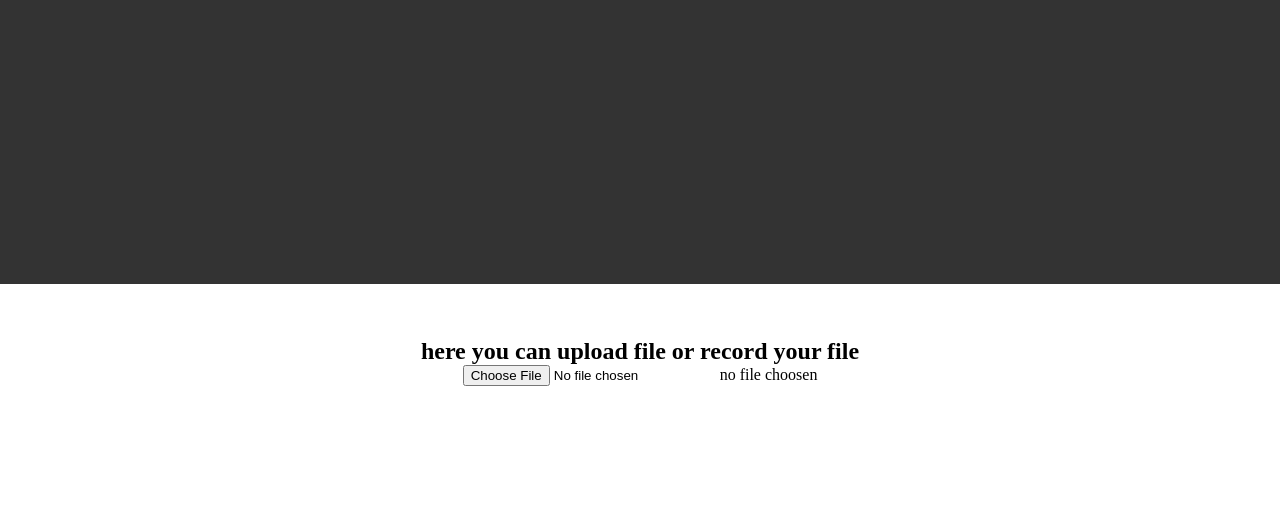
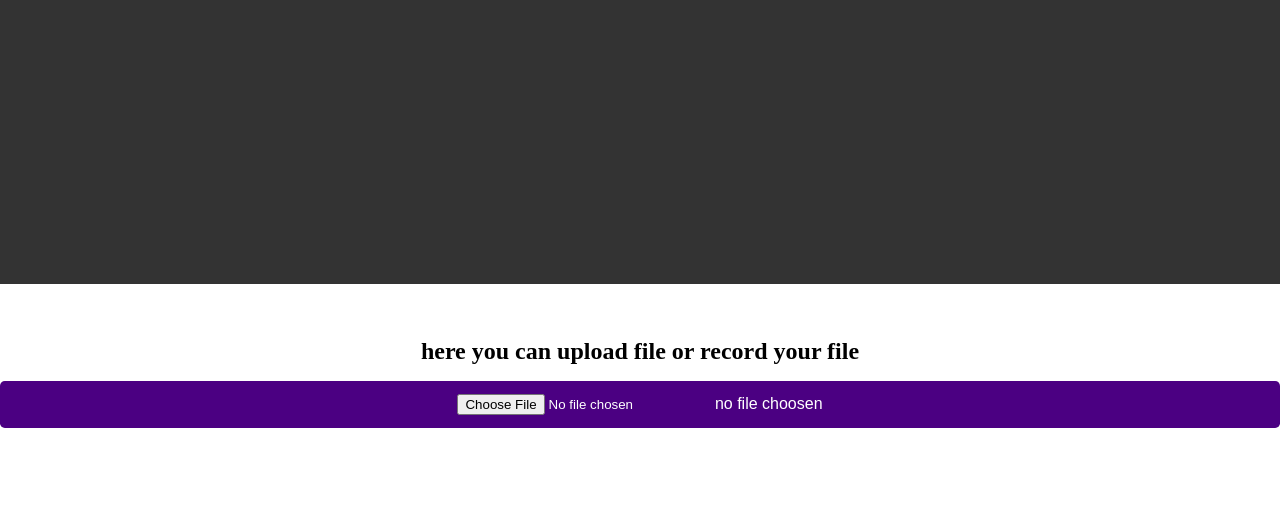
Before and after one commit to BhuwanSingh/Ode_to_Code-, a website: page index.html in a window 1280 px wide. Shown: the part 426-952 px from the top of the page. Drawn offline with Linux system fonts and the light colour scheme.

Commit message:
Update style.css

```diff
--- a/style.css
+++ b/style.css
@@ -88,6 +88,7 @@ margin: auto;
     background-color: white;
     height: 533px;
     text-align: center;
+
 }
 .text-center{
     text-align: center;
@@ -95,10 +96,22 @@ margin: auto;
     font-family: -apple-system, BlinkMacSystemFont, 'Segoe UI', Roboto, Oxygen, Ubuntu, Cantarell, 'Open Sans', 'Helvetica Neue', sans-serif;
     font-size: 35px;
     margin: auto;
+
+}
+.form{
+background-color: indigo;
+color: white;
+padding: 0.8rem;
+font-family: sans-serif;
+border-radius: 0.3rem;
+cursor: pointer;
+margin-top: 1rem;
+
 }
 .secmain{
     height: 500px;
     display: flex;
     align-items: center;
     justify-content: center;
+    background-color: red;
 }
```
